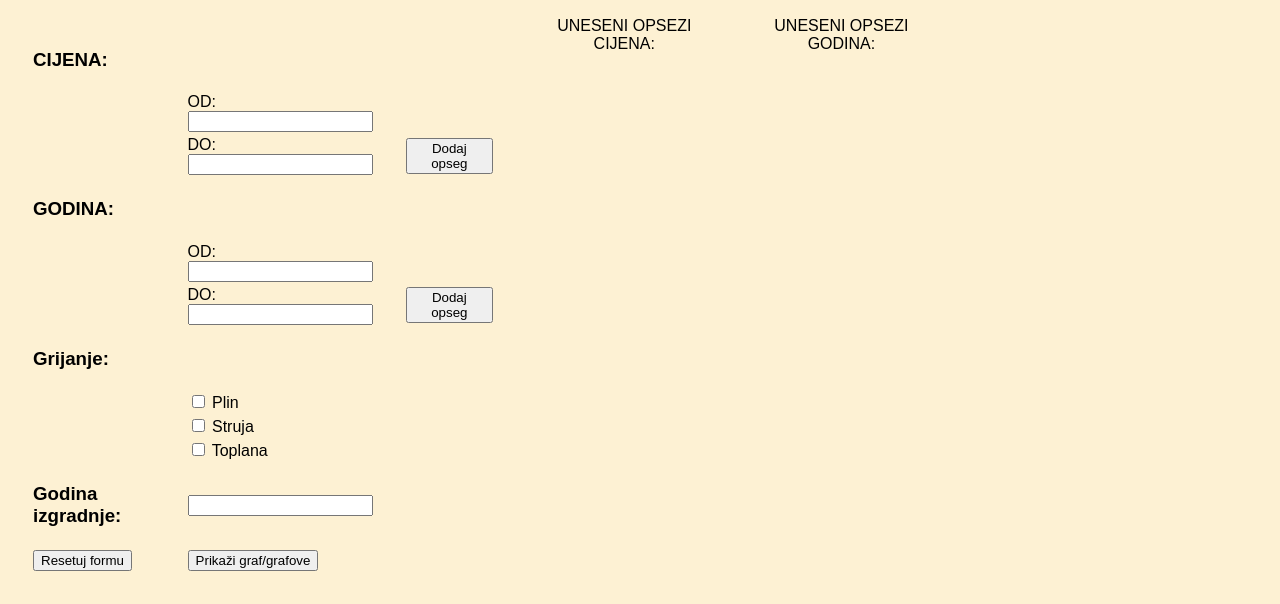
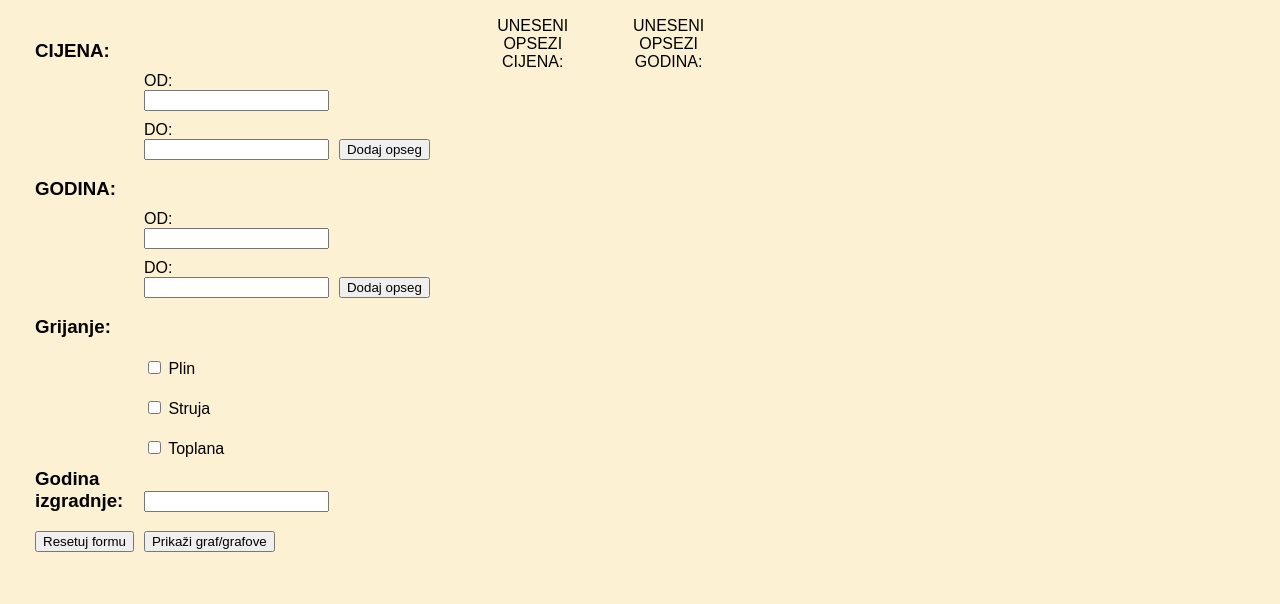
Before and after one commit to imuslic1/Nekretnine, a plain HTML site: page HTML/statistika.html in a window 1280 px wide. Shown: the part 199-803 px from the top of the page. Drawn offline with nearby package versions, Linux system fonts and the light colour scheme.

Commit message:
Bug fixes + style changed slightly

```diff
--- a/CSS/statistika.css
+++ b/CSS/statistika.css
@@ -14,17 +14,38 @@ iframe {
 
 #wrapper {
     display: grid;
-    gap: 20px;
+    grid-template-columns: 1fr 1fr 1fr 1fr 1fr 1fr 1fr;
+    grid-template-rows: auto;
+    gap: 40px;
     justify-content: left;
     padding: 20px;
 }
 
 #input {
+    width: 100%;
+    border-collapse: collapse;
+}
+
+#input h3 {
     text-align: left;
+    margin: 0;
+}
+
+#input button {
+    white-space: nowrap;
+}
+
+#input td {
+    width: 100px;
+    height: 30px;
+    text-align: left;
+    vertical-align: bottom;
+    padding: 5px;
 }
 
 #form {
     margin: 10px;
+    grid-column: 1;
     grid-row: span 2;
 }
 
@@ -38,8 +59,29 @@ iframe {
     grid-row: 1;
 }
 
+#prikaz-rangova-cijena ul,
+#prikaz-rangova-godina ul {
+    text-align: left;
+}
+
+
+#histo-wrapper {
+    grid-column: span 4;
+    grid-row: auto;
+}
+
 #histogrami {
-    grid-column: 4;
+    display: grid; /* Enable grid layout inside the histogram container */
+    grid-template-columns: auto;
+    grid-template-rows: auto;
+    gap: 20px;
+    justify-content: center;
+    height: 400px;
+    max-width: 2fr;
+}
+
+#histogrami canvas {
+    border: 2px solid #c0c0c0;
 }
 
 #naslov {
--- a/HTML/statistika.html
+++ b/HTML/statistika.html
@@ -86,9 +86,11 @@
             <ul id="rangovi-godina"></ul>
 
         </div>
-        <div id="histogrami">
-            <canvas id="graf-canvas"></canvas>
+
+        <div id="histo-wrapper">
+            <div id="histogrami"></div>
         </div>
+
     </div>
     <script src="../Scripts/SpisakNekretnina.js"></script>
     <script src="../Scripts/StatistikaNekretnina.js"></script>
--- a/Scripts/statistika.js
+++ b/Scripts/statistika.js
@@ -401,6 +401,10 @@ function drawHistograms(histogram, periodi, rasponiCijena) {
                             display: true,
                             text: 'Broj nekretnina',
                         },
+                        ticks: {
+                            stepSize: 1,
+                            padding: 10,
+                        },
                         beginAtZero: true,
                     },
                 },
```
